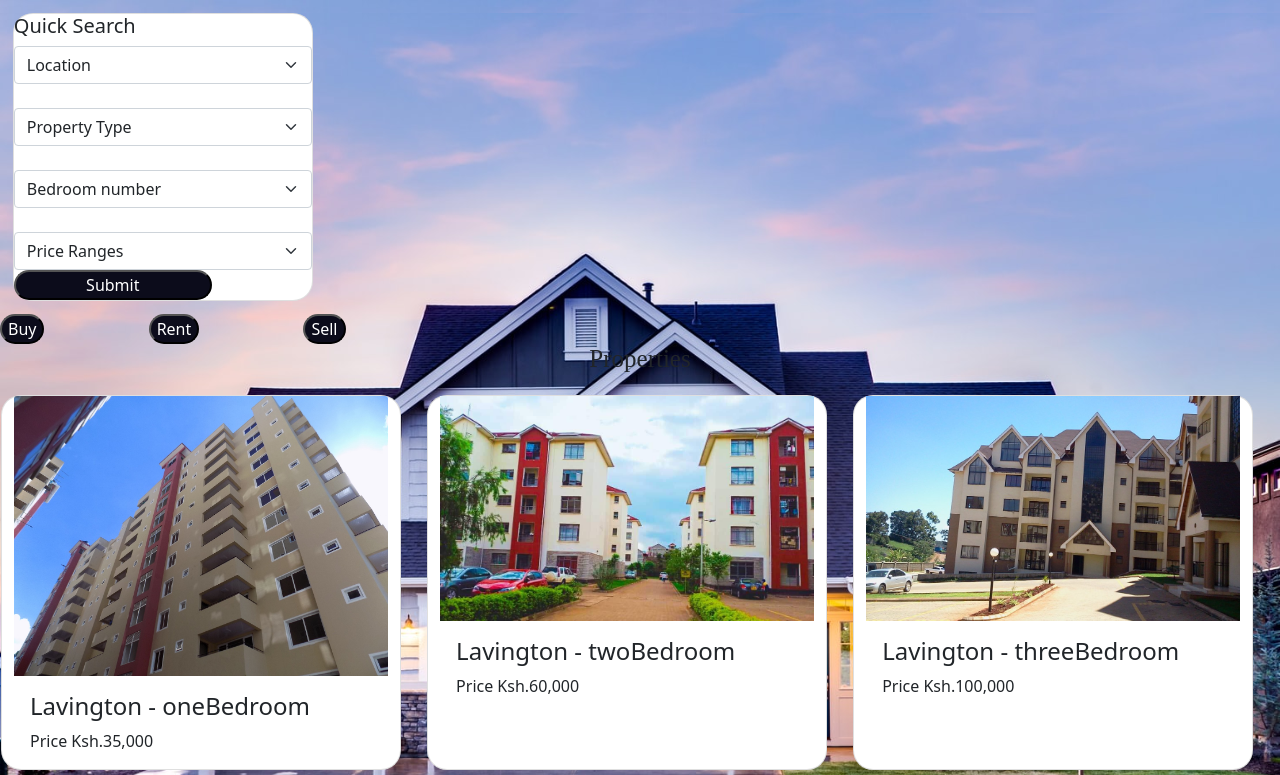
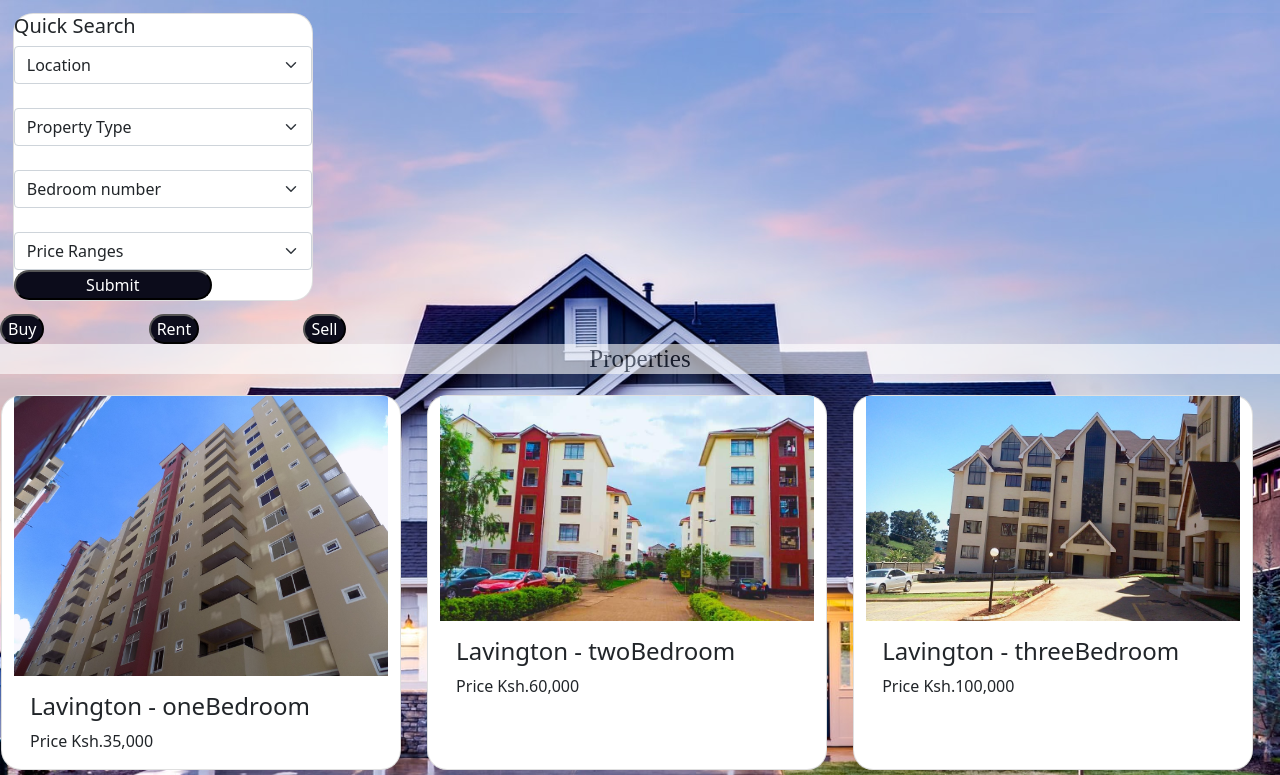
Before and after one commit to Cheberi/house-to-let, a plain HTML site: page property.html in a window 1280 px wide. Shown: the top 775 px of the page. Drawn offline with nearby package versions, Linux system fonts and the light colour scheme; a script that the page names is missing.

Commit message:
modified file

```diff
--- a/index.css
+++ b/index.css
@@ -1,6 +1,6 @@
 /* project files */
 .transbox {
-    background-color: black;
+    background-color: white;
     opacity: 0.6;
 }
 html,body {
--- a/property.html
+++ b/property.html
@@ -59,7 +59,7 @@
     <button type="button">Sell</button>
 
     <div>
-        <h5 class="text" style="text-align: center; font-size: 25px; font-family: Times New Roman, serif";>Properties</h5>
+        <h5 class="text transbox" style="text-align: center; font-size: 25px; font-family: Times New Roman, serif";>Properties</h5>
         <div class="lavington row">
             <div class="card col-md-4" style="width:400px" id="oneL" >
                <img class="card-img-top" src="images/apartments 3.jpg" alt="">
```
